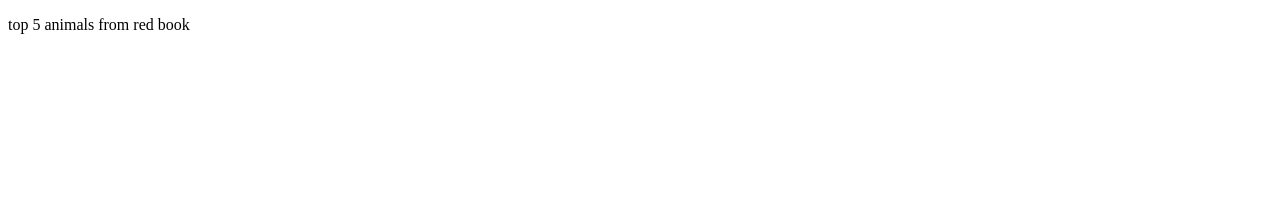
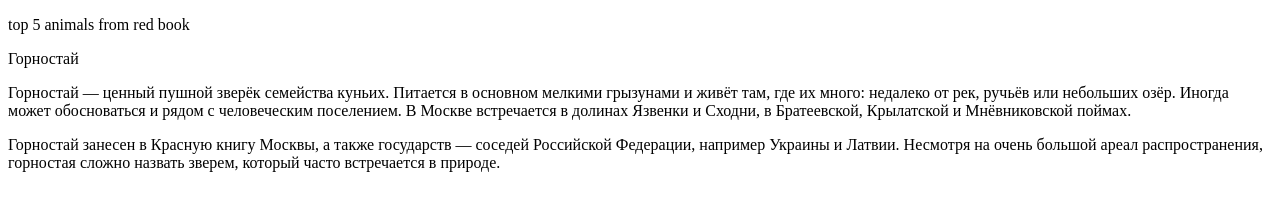
Before and after one commit to riablack/10a2groupvov, a plain HTML site: page portal.html in a window 1280 px wide. Drawn offline with Linux system fonts and the light colour scheme.

Commit message:
Update portal.html

```diff
--- a/portal.html
+++ b/portal.html
@@ -3,12 +3,19 @@
 <head>
     <meta charset="UTF-8">
     <meta name="viewport" content="width=device-width, initial-scale=1.0">
-    <title>Document</title>
+    <title>Природоведческий портал</title>
         <link rel="stylesheet" href="style.css">
 </head>
 <body>
     <section>
         <p>top 5 animals from red book </p>
     </section>
+    <section>
+        <p>Горностай</p>
+        <p>Горностай — ценный пушной зверёк семейства куньих. Питается в основном мелкими грызунами и живёт там, где их много: недалеко от рек, ручьёв или небольших озёр. Иногда может обосноваться и рядом с человеческим поселением.
+        В Москве встречается в долинах Язвенки и Сходни, в Братеевской, Крылатской и Мнёвниковской поймах.</p>
+        <p>Горностай занесен в Красную книгу Москвы, а также государств — соседей Российской Федерации, например Украины и Латвии.
+        Несмотря на очень большой ареал распространения, горностая сложно назвать зверем, который часто встречается в природе.</p>
+    </section>
 </body>
 </html>
```
